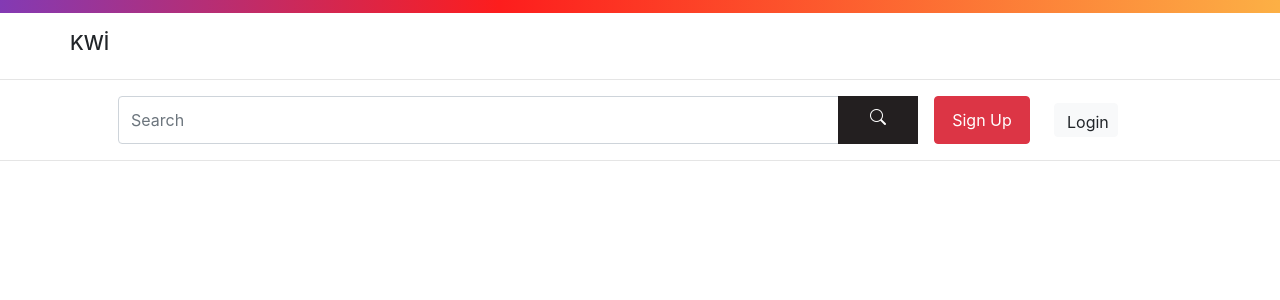
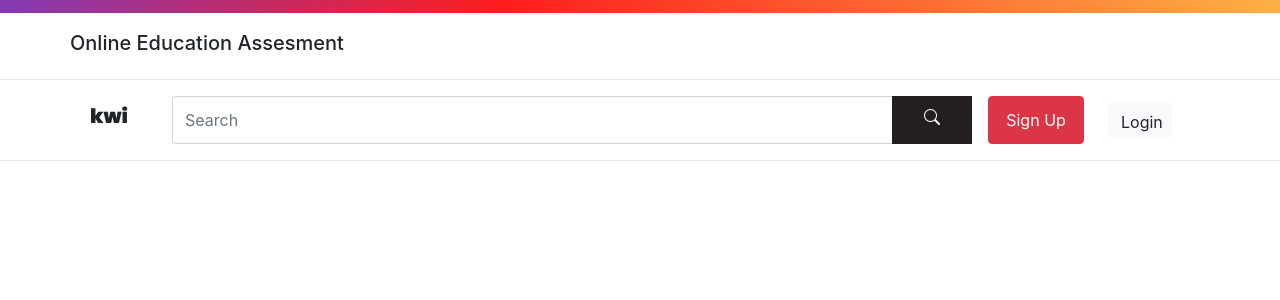
Before and after one commit to asaribas35/onlineassesment, a React (Create React App) app: page / in a window 1280 px wide. Shown: the top 300 px of the page. Built offline with nearby package versions, Linux system fonts and the light colour scheme.

Commit message:
logo düzenleme

```diff
--- a/public/index.html
+++ b/public/index.html
@@ -15,6 +15,8 @@
       user's mobile device or desktop. See https://developers.google.com/web/fundamentals/web-app-manifest/
     -->
     <link rel="manifest" href="%PUBLIC_URL%/manifest.json" />
+    <link rel="preconnect" href="https://fonts.gstatic.com">
+<link href="https://fonts.googleapis.com/css2?family=Poppins:wght@400;900&display=swap" rel="stylesheet">
     <!--
       Notice the use of %PUBLIC_URL% in the tags above.
       It will be replaced with the URL of the `public` folder during the build.
--- a/src/component/App.css
+++ b/src/component/App.css
@@ -1,4 +1,4 @@
-
+@import url('https://fonts.googleapis.com/css2?family=Poppins:wght@400;900&display=swap');
 
 .buttons{
     width: 13em;
@@ -22,6 +22,12 @@
 .logo{
     margin-top: 0.5em;
     }
+.sText{
+    position: relative;
+    left:1em;
+    font-family: 'Poppins', sans-serif;
+    font-weight: 900 !important;
+}
 
 .header-top{
     width: 100%;
--- a/src/component/App.js
+++ b/src/component/App.js
@@ -13,12 +13,13 @@ function App() {
         </div>
         <div className="container">
           <div className="row">
-            <span class="navbar-brand mb-0 h1 logo">KWİ</span>
+            <span className="navbar-brand mb-0 h1 logo">Online Education Assesment</span>
           </div>
         </div>
         <hr></hr>
         <div className="container">
           <div className="row">
+          <span className="navbar-brand mb-0 h1 sText">kwi</span>
               <SearchBar />
             <div className="buttons">
             <button type="button" class="btn btn-danger buton1">Sign Up</button>
```
Also changed, not shown: 1 other file (tests, documents, lock files or other folders).
